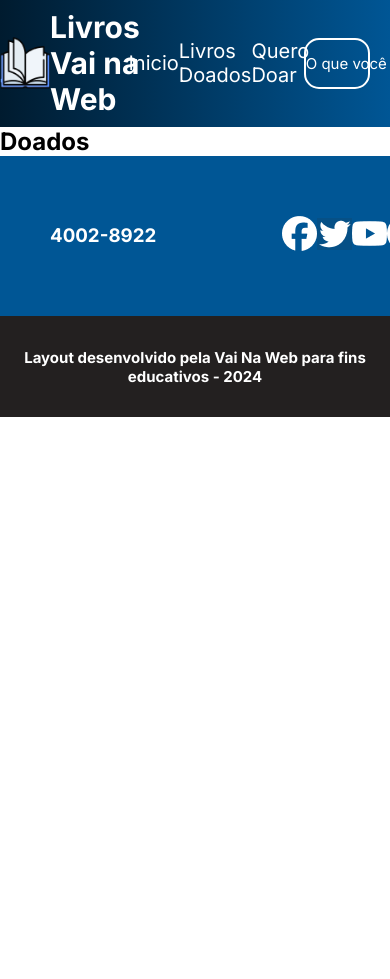
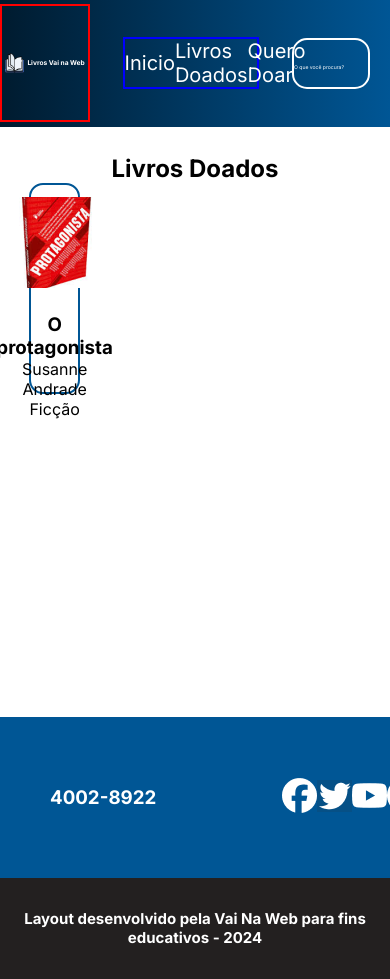
Before and after one commit to saviiolima/livros-vainaweb-desafio, a React (Vite) app: page /doados in a window 390 px wide. Shown: the top 979 px of the page. Before the commit the page ends 844 px from the top, so only its background shows below. Built offline with nearby package versions, Linux system fonts and the light colour scheme.

Commit message:
ajuste de erros

```diff
--- a/src/Pages/Doados/Doados.jsx
+++ b/src/Pages/Doados/Doados.jsx
@@ -1,9 +1,22 @@
-
+import S from "./doados.module.scss";
+import booksdoados from "../../assets/img/booksdoados.png";
 
 export default function Doados() {
   return (
-    <section>
-    <h2>Doados</h2>
-</section>
+    <main>
+      <section className={S.boxDoados}>
+        <h2>Livros Doados</h2>
+        <section className={S.boxLivros}>
+          <article>
+            <img src={booksdoados} alt="livro o protagonista" />
+            <div>
+              <h3>O protagonista</h3>
+              <p>Susanne Andrade</p>
+              <p>Ficção</p>
+            </div>
+          </article>
+        </section>
+      </section>
+    </main>
   );
 }
--- a/src/Pages/Doados/doados.module.scss
+++ b/src/Pages/Doados/doados.module.scss
@@ -0,0 +1,32 @@
+.boxDoados {
+  height: 70vh;
+  display: flex;
+  flex-direction: column;
+  align-items: center;
+  justify-content: center;
+}
+
+.boxLivros {
+  width: 85vw;
+  height: 60vh;
+  display: flex;
+  article{
+    width: 13vw;
+    height: 25vh;
+    display: flex;
+    align-items: center;
+    justify-content: space-around;
+    flex-direction: column;
+    border-radius: 14px;
+    border: solid 2px rgba(0, 86, 149, 1);
+    div{
+        height: 8vh;
+        width: 15vw;
+        display: flex;
+        text-align: center;
+        flex-direction: column;
+        align-items: center;
+        justify-content: space-evenly;
+    }
+  }
+}
--- a/src/Pages/Inicio/Inicio.jsx
+++ b/src/Pages/Inicio/Inicio.jsx
@@ -17,26 +17,25 @@ export default function Inicio() {
           </div>
           <section className={S.boxCard}>
             <article>
-              <img src={circle} alt="" />
+              <img src={circle} alt="circulo de pessoas" />
               <p>
-                {" "}
                 Oferece livros a quem não tem acesso, ajudando a reduzir a
                 exclusão social.
               </p>
             </article>
             <article>
-              <img src={manbook} alt="" />
+              <img src={manbook} alt="homem com livro na mão" />
               <p>Estimula o hábito da leitura e o aprendizado contínuo.</p>
             </article>
             <article>
-              <img src={hands} alt="" />
+              <img src={hands} alt="uma mão fechada" />
               <p>
                 Fornece conhecimento e inspiração, permitindo que indivíduos
                 transformem suas vidas.
               </p>
             </article>
             <article>
-              <img src={balance} alt="" />
+              <img src={balance} alt="balança da justiça" />
               <p>
                 Garante que todos, independentemente de sua condição, tenham
                 oportunidades de aprendizado.
--- a/src/Pages/Inicio/inicio.module.scss
+++ b/src/Pages/Inicio/inicio.module.scss
@@ -9,6 +9,7 @@
     width: 27vw;
     margin-left: 150px;
     font-size: 30px;
+    font-family: "Inter", sans-serif;
     color: white;
   }
 }
--- a/src/Pages/QueroDoar/QueroDoar.jsx
+++ b/src/Pages/QueroDoar/QueroDoar.jsx
@@ -1,18 +1,18 @@
 import S from "./querodoar.module.scss";
-import bookdoados from "../../assets/img/bookdoados.png";
+import bookdoar from "../../assets/img/bookdoar.png";
 
 export default function QueroDoar() {
   return (
     <main>
       <section className={S.boxPrincipal}>
-        <section className={S.boxDoados}>
+        <section className={S.boxDoar}>
           <h2>
             Por favor, preencha o formulário com suas informações e as
             informações do Livro
           </h2>
           <form action="">
             <div>
-              <img src={bookdoados} alt="icone de um livro" />
+              <img src={bookdoar} alt="icone de um livro" />
               <h3>Informações do Livro </h3>
             </div>
             <input type="text" placeholder="Título" />
--- a/src/Pages/QueroDoar/querodoar.module.scss
+++ b/src/Pages/QueroDoar/querodoar.module.scss
@@ -4,7 +4,7 @@
     justify-content: center;
 }
 
-.boxDoados{
+.boxDoar{
     display: flex;
     flex-direction: column;
     align-items: center;
--- a/src/components/Header/header.module.scss
+++ b/src/components/Header/header.module.scss
@@ -59,3 +59,31 @@ input{
   }
 }
 }
+
+@media (max-width: 1170px) {
+  .boxLogo{
+    border: solid 2px red;
+    h1{
+      font-size: 1.7vw;
+    }
+    img{
+      width: 5vw;
+    }
+  }
+
+  .boxNav{
+    border: solid 2px blue;
+    ul{
+      font-size: 1.6vw;
+    }
+  }
+
+  .boxDiv{
+    width: 20vw;
+    input{
+      &::placeholder{
+        font-size: 1.3vw;
+      }
+    }
+    }
+}
```
Also changed, not shown: src/index.html (added, +14 -0 lines), src/assets/img/bookdoar.png (renamed from src/assets/img/bookdoados.png), src/assets/img/booksdoados.png (added).
